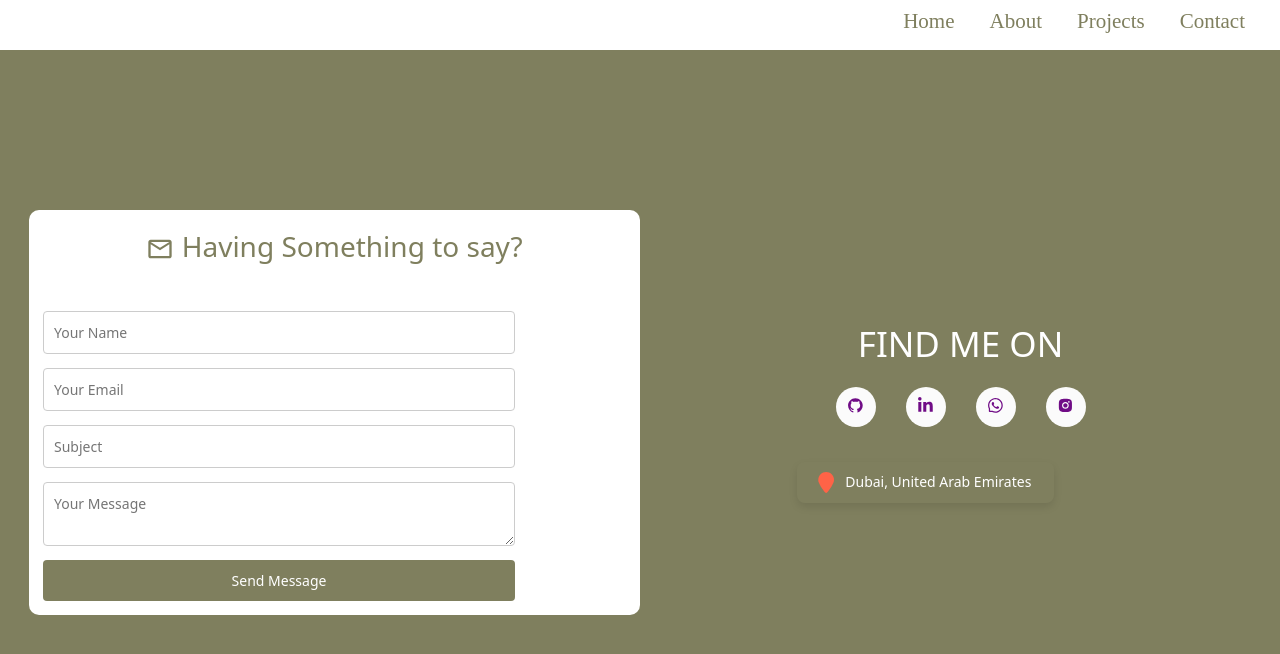
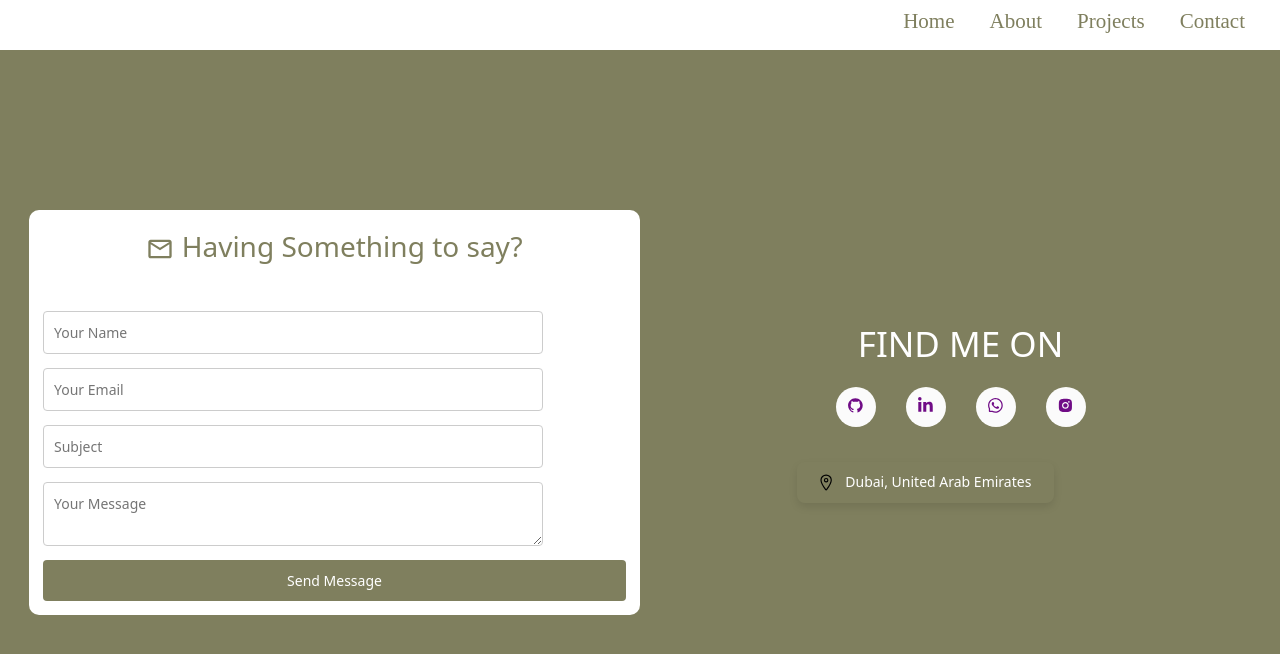
Before and after one commit to mhdfaaiz/Portfolio-Website, a React (Create React App) app: page /#/contact in a window 1280 px wide. Shown: the top 654 px of the page. Built offline with nearby package versions, Linux system fonts and the light colour scheme.

Commit message:
changes made

```diff
--- a/src/Components/Card.css
+++ b/src/Components/Card.css
@@ -15,3 +15,10 @@
 .study .mea {
     height: 110%;
 }
+
+@media (max-width: 769px) {
+    .mea {
+        height: 110%;
+        width: 55%;
+    }
+}
--- a/src/Pages/Contact.css
+++ b/src/Pages/Contact.css
@@ -37,11 +37,9 @@
 }
 
 .box {
-    background-color: white;
-    width: 500px;
+    background-color: #ffffff;
     border-radius: 10px;
     flex: 1 1;
-    max-width: 50%;
 }
 
 .home-social-icons {
@@ -81,7 +79,7 @@
 }
 
 .location-icon {
-    color: #ff6347;
+    color: #000000;
     font-size: 1.5rem;
 }
 
@@ -105,22 +103,22 @@
 }
 
 .contact-form {
+    color: #7f7f5e;
     display: flex;
     flex-direction: column;
-    width: 100%;
-    max-width: 500px;
     gap: 1rem;
     padding: 1rem;
-    color: #7f7f5e;
+    flex-wrap: wrap;
     /* Adds internal padding for mobile */
 }
 
 .contact-form input,
 .contact-form textarea {
-    padding: 10px;
     border: 1px solid #ccc;
     border-radius: 4px;
     font-size: 1rem;
+    padding: 10px;
+    width: 500px;
 }
 
 .contact-form button {
@@ -138,10 +136,6 @@
     background-color: #3d3d2f;
 }
 
-.contact-form button:disabled {
-    background-color: #cccccc;
-    cursor: not-allowed;
-}
 
 @media (max-width:769px) {
     .contact-container {
@@ -189,4 +183,13 @@
         max-width: fit-content;
         margin-left: 12px;
     }
+
+    .contact-form input,
+    .contact-form textarea {
+        border: 1px solid #ccc;
+        border-radius: 4px;
+        font-size: 1rem;
+        padding: 10px;
+        width: 335px;
+    }
 }
--- a/src/Pages/Contact.jsx
+++ b/src/Pages/Contact.jsx
@@ -12,6 +12,7 @@ import {
 } from "react-icons/ai";
 import { FaLinkedinIn, } from 'react-icons/fa';
 import { FaLocationPin, } from 'react-icons/fa6';
+import { IoLocationOutline } from "react-icons/io5";
 
 const Contact = () => {
     const form = useRef();
@@ -104,7 +105,7 @@ const Contact = () => {
                 </ul>
                 <br /><br />
                 <div className='location-container'>
-                    <FaLocationPin className='location-icon' />
+                    <IoLocationOutline className='location-icon' />
                     <h2 className='location-text'>Dubai, United Arab Emirates</h2>
                 </div>
 
```
